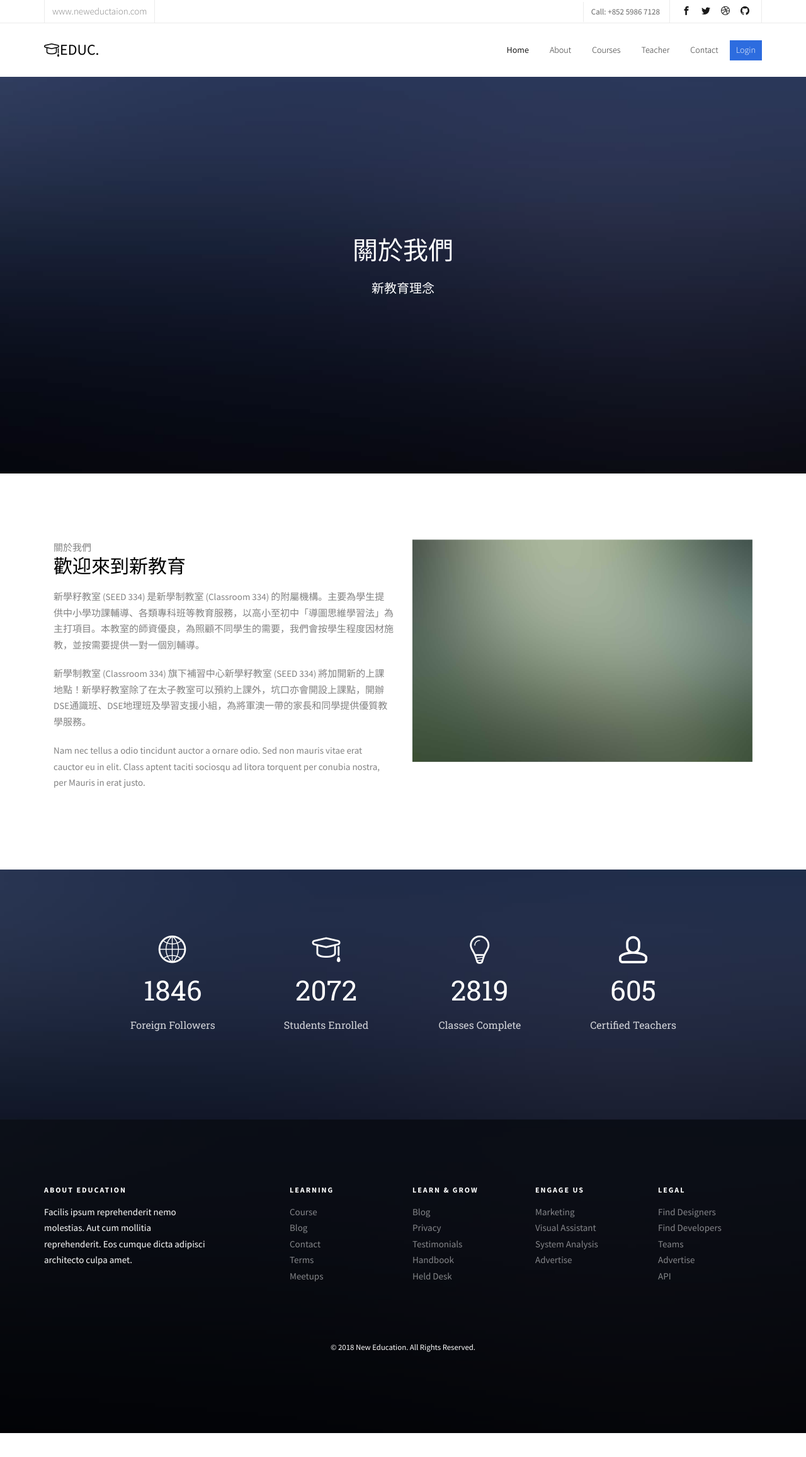
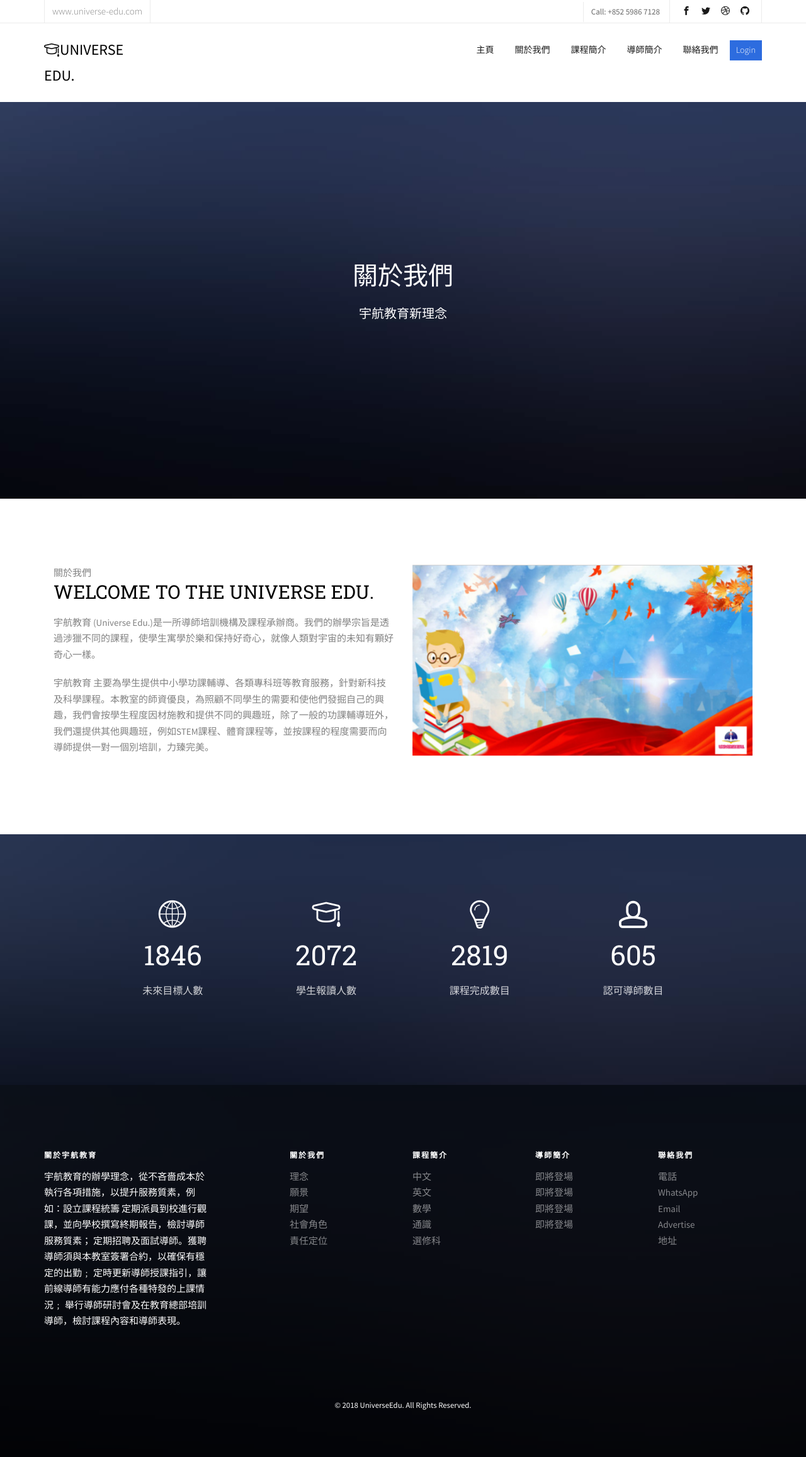
Before and after one commit to benjaminleslie/benjaminleslie.github.io, a plain HTML site: page about.html in a window 1280 px wide. Shown: the whole page at 63% size. Before the commit the page ends 2276 px from the top, so only its background shows below. Drawn offline with Linux system fonts and the light colour scheme; files whose address does not match are found by name.

Commit message:
version10.commit

```diff
--- a/about.html
+++ b/about.html
@@ -3,11 +3,11 @@
 	<head>
 	<meta charset="utf-8">
 	<meta http-equiv="X-UA-Compatible" content="IE=edge">
-	<title> 新教育 &mdash; 新教育教室 英文數學科學新教育教室</title>
+	<title> 宇航教育 &mdash; 宇航教育教室 英文數學科學宇航教育教室</title>
 	<meta name="viewport" content="width=device-width, initial-scale=1">
 	<meta name="description" content="新教育教室 英文數學科學新教育教室" />
-	<meta name="keywords" content="新教育, 英文數學科學, 新教育教室, 新教室, STEM, Education, 數學, 科學" />
-	<meta name="author" content="新教育教室 英文數學科學新教育教室" />
+	<meta name="keywords" content="宇航教育, 英文數學科學, 宇航教育教室, 宇航教室, STEM, Education, 數學, 科學" />
+	<meta name="author" content="宇航教育教室 英文數學科學宇航教育教室" />
 
 
 
@@ -66,7 +66,7 @@
 			<div class="container">
 				<div class="row">
 					<div class="col-xs-12 text-right">
-						<p class="site">www.neweductaion.com</p>
+						<p class="site">www.universe-edu.com</p>
 						<p class="num">Call: +852 5986 7128</p>
 						<ul class="fh5co-social">
 							<li><a href="#"><i class="icon-facebook2"></i></a></li>
@@ -82,15 +82,16 @@
 			<div class="container">
 				<div class="row">
 					<div class="col-xs-2">
-						<div id="fh5co-logo"><a href="index.html"><i class="icon-study"></i>Educ<span>.</span></a></div>
+						<div id="fh5co-logo"><a href="index.html"><i class="icon-study"></i>Universe &nbsp;
+							<span>Edu.</span></a></div>
 					</div>
 					<div class="col-xs-10 text-right menu-1">
 						<ul>
-							<li class="active"><a href="index.html">Home</a></li>
-							<li><a href="about.html">About</a></li>
-							<li><a href="courses.html">Courses</a></li>
-							<li><a href="teacher.html">Teacher</a></li>
-							<li><a href="contact.html">Contact</a></li>
+							<li class="active"><a href="index.html">主頁</a></li>
+							<li><a href="about.html">關於我們</a></li>
+							<li><a href="courses.html">課程簡介</a></li>
+							<li><a href="teacher.html">導師簡介</a></li>
+							<li><a href="contact.html">聯絡我們</a></li>
 							<li class="btn-cta"><a href="#"><span>Login</span></a></li>
 						</ul>
 					</div>
@@ -110,7 +111,7 @@
 			   			<div class="col-md-8 col-md-offset-2 text-center slider-text">
 			   				<div class="slider-text-inner">
 			   					<h1 class="heading-section">關於我們</h1>
-									<h2>新教育理念</h2>
+									<h2>宇航教育新理念</h2>
 			   				</div>
 			   			</div>
 			   		</div>
@@ -124,13 +125,14 @@
 		<div class="container">
 			<div class="col-md-6 animate-box">
 				<span>關於我們</span>
-				<h2>歡迎來到新教育</h2>
-				<p>新學籽教室 (SEED 334) 是新學制教室 (Classroom 334) 的附屬機構。主要為學生提供中小學功課輔導、各類專科班等教育服務，以高小至初中「導圖思維學習法」為主打項目。本教室的師資優良，為照顧不同學生的需要，我們會按學生程度因材施教，並按需要提供一對一個別輔導。</p>
-				<p>新學制教室 (Classroom 334) 旗下補習中心新學籽教室 (SEED 334) 將加開新的上課地點！新學籽教室除了在太子教室可以預約上課外，坑口亦會開設上課點，開辦DSE通識班、DSE地理班及學習支援小組，為將軍澳一帶的家長和同學提供優質教學服務。</p>
-				<p>Nam nec tellus a odio tincidunt auctor a ornare odio. Sed non mauris vitae erat cauctor eu in elit. Class aptent taciti sociosqu ad litora torquent per conubia nostra, per Mauris in erat justo.</p>
+				<h2>WELCOME TO THE UNIVERSE EDU. </h2>
+				<p>宇航教育 (Universe Edu.)是一所導師培訓機構及課程承辦商。我們的辦學宗旨是透過涉獵不同的課程，使學生寓學於樂和保持好奇心，就像人類對宇宙的未知有顆好奇心一樣。</p>
+
+				<p>宇航教育 主要為學生提供中小學功課輔導、各類專科班等教育服務，針對新科技及科學課程。本教室的師資優良，為照顧不同學生的需要和使他們發掘自己的興趣，我們會按學生程度因材施教和提供不同的興趣班，除了一般的功課輔導班外，我們還提供其他興趣班，例如STEM課程、體育課程等，並按課程的程度需要而向導師提供一對一個別培訓，力臻完美。</p>
+
 			</div>
 			<div class="col-md-6">
-				<img class="img-responsive" src="images/img_bg_2.jpg" alt="neweducation">
+				<img class="img-responsive" src="images/background1.jpg" alt="neweducation">
 			</div>
 		</div>
 	</div>
@@ -144,22 +146,22 @@
 						<div class="col-md-3 col-sm-6 text-center animate-box">
 							<span class="icon"><i class="icon-world"></i></span>
 							<span class="fh5co-counter js-counter" data-from="0" data-to="3297" data-speed="5000" data-refresh-interval="50"></span>
-							<span class="fh5co-counter-label">Foreign Followers</span>
+							<span class="fh5co-counter-label">未來目標人數</span>
 						</div>
 						<div class="col-md-3 col-sm-6 text-center animate-box">
 							<span class="icon"><i class="icon-study"></i></span>
 							<span class="fh5co-counter js-counter" data-from="0" data-to="3700" data-speed="5000" data-refresh-interval="50"></span>
-							<span class="fh5co-counter-label">Students Enrolled</span>
+							<span class="fh5co-counter-label">學生報讀人數</span>
 						</div>
 						<div class="col-md-3 col-sm-6 text-center animate-box">
 							<span class="icon"><i class="icon-bulb"></i></span>
 							<span class="fh5co-counter js-counter" data-from="0" data-to="5034" data-speed="5000" data-refresh-interval="50"></span>
-							<span class="fh5co-counter-label">Classes Complete</span>
+							<span class="fh5co-counter-label">課程完成數目</span>
 						</div>
 						<div class="col-md-3 col-sm-6 text-center animate-box">
 							<span class="icon"><i class="icon-head"></i></span>
 							<span class="fh5co-counter js-counter" data-from="0" data-to="1080" data-speed="5000" data-refresh-interval="50"></span>
-							<span class="fh5co-counter-label">Certified Teachers</span>
+							<span class="fh5co-counter-label">認可導師數目</span>
 						</div>
 					</div>
 				</div>
@@ -178,49 +180,53 @@
 		<div class="container">
 			<div class="row row-pb-md">
 				<div class="col-md-3 fh5co-widget">
-					<h3>About Education</h3>
-					<p>Facilis ipsum reprehenderit nemo molestias. Aut cum mollitia reprehenderit. Eos cumque dicta adipisci architecto culpa amet.</p>
+					<h3>關於宇航教育</h3>
+					<p>宇航教育的辦學理念，從不吝嗇成本於執行各項措施，以提升服務質素，例如：設立課程統籌
+定期派員到校進行觀課，並向學校撰寫終期報告，檢討導師服務質素；
+定期招聘及面試導師。獲聘導師須與本教室簽署合約，以確保有穩定的出勤﹔
+定時更新導師授課指引，讓前線導師有能力應付各種特發的上課情況﹔
+舉行導師研討會及在教育總部培訓導師，檢討課程內容和導師表現。</p>
 				</div>
 				<div class="col-md-2 col-sm-4 col-xs-6 col-md-push-1 fh5co-widget">
-					<h3>Learning</h3>
+					<h3>關於我們</h3>
 					<ul class="fh5co-footer-links">
-						<li><a href="#">Course</a></li>
-						<li><a href="#">Blog</a></li>
-						<li><a href="#">Contact</a></li>
-						<li><a href="#">Terms</a></li>
-						<li><a href="#">Meetups</a></li>
+						<li><a href="#">理念</a></li>
+						<li><a href="#">願景</a></li>
+						<li><a href="#">期望</a></li>
+						<li><a href="#">社會角色</a></li>
+						<li><a href="#">責任定位</a></li>
 					</ul>
 				</div>
 
 				<div class="col-md-2 col-sm-4 col-xs-6 col-md-push-1 fh5co-widget">
-					<h3>Learn &amp; Grow</h3>
+					<h3>課程簡介</h3>
 					<ul class="fh5co-footer-links">
-						<li><a href="#">Blog</a></li>
-						<li><a href="#">Privacy</a></li>
-						<li><a href="#">Testimonials</a></li>
-						<li><a href="#">Handbook</a></li>
-						<li><a href="#">Held Desk</a></li>
+						<li><a href="#">中文</a></li>
+						<li><a href="#">英文</a></li>
+						<li><a href="#">數學</a></li>
+						<li><a href="#">通識</a></li>
+						<li><a href="#">選修科</a></li>
 					</ul>
 				</div>
 
 				<div class="col-md-2 col-sm-4 col-xs-6 col-md-push-1 fh5co-widget">
-					<h3>Engage us</h3>
+					<h3>導師簡介</h3>
 					<ul class="fh5co-footer-links">
-						<li><a href="#">Marketing</a></li>
-						<li><a href="#">Visual Assistant</a></li>
-						<li><a href="#">System Analysis</a></li>
-						<li><a href="#">Advertise</a></li>
+						<li><a href="#">即將登場</a></li>
+						<li><a href="#">即將登場</a></li>
+						<li><a href="#">即將登場</a></li>
+						<li><a href="#">即將登場</a></li>
 					</ul>
 				</div>
 
 				<div class="col-md-2 col-sm-4 col-xs-6 col-md-push-1 fh5co-widget">
-					<h3>Legal</h3>
+					<h3>聯絡我們</h3>
 					<ul class="fh5co-footer-links">
-						<li><a href="#">Find Designers</a></li>
-						<li><a href="#">Find Developers</a></li>
-						<li><a href="#">Teams</a></li>
+						<li><a href="#">電話</a></li>
+						<li><a href="#">WhatsApp</a></li>
+						<li><a href="#">Email</a></li>
 						<li><a href="#">Advertise</a></li>
-						<li><a href="#">API</a></li>
+						<li><a href="#">地址</a></li>
 					</ul>
 				</div>
 			</div>
@@ -228,7 +234,7 @@
 			<div class="row copyright">
 				<div class="col-md-12 text-center">
 					<p>
-						<small class="block">&copy; 2018 New Education. All Rights Reserved.</small>
+						<small class="block">&copy; 2018 UniverseEdu. All Rights Reserved.</small>
 					</p>
 				</div>
 			</div>
--- a/css/style.css
+++ b/css/style.css
@@ -226,6 +226,7 @@ h1, h2, h3, h4, h5, h6, figure {
   border-bottom-color: #000;
   border-width: 8px;
   margin-left: -8px;
+
 }
 .fh5co-nav ul li.has-dropdown .dropdown li {
   display: block;
```
Also changed, not shown: contact.html (+39 -42 lines), courses.html (+91 -59 lines), index.html (+57 -45 lines), images/Stem.jpg (added), images/background1.jpg (added), images/background2.jpg (added), images/background3.jpg (added), images/badminton.jpg (added), images/classroom1.jpg (added), images/classroom2.jpg (added), images/classroom3.jpg (added), images/classroom4.jpg (added), images/classroom5.jpg (added), images/school_workshop.jpg (added), 1 more files, 2 other files.
